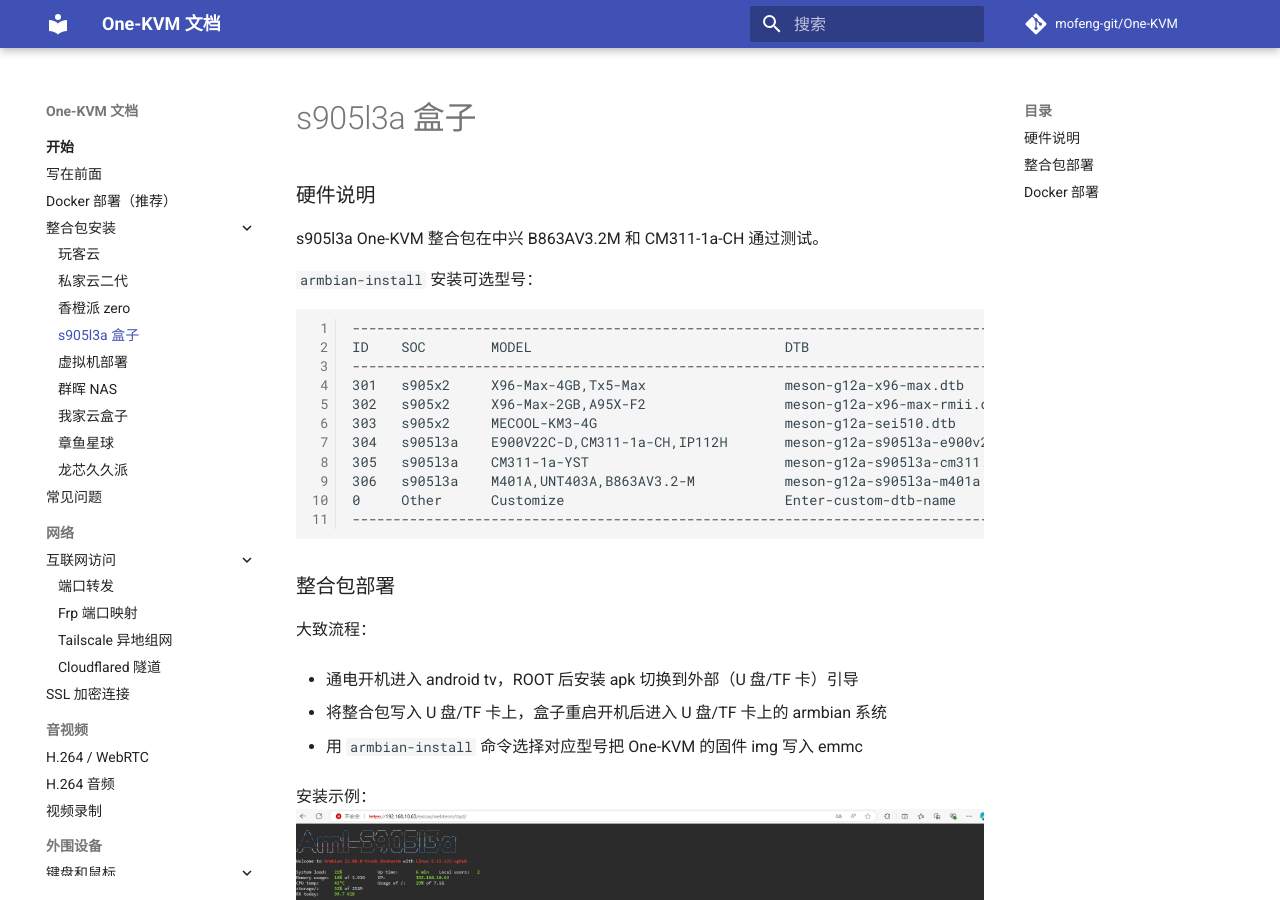
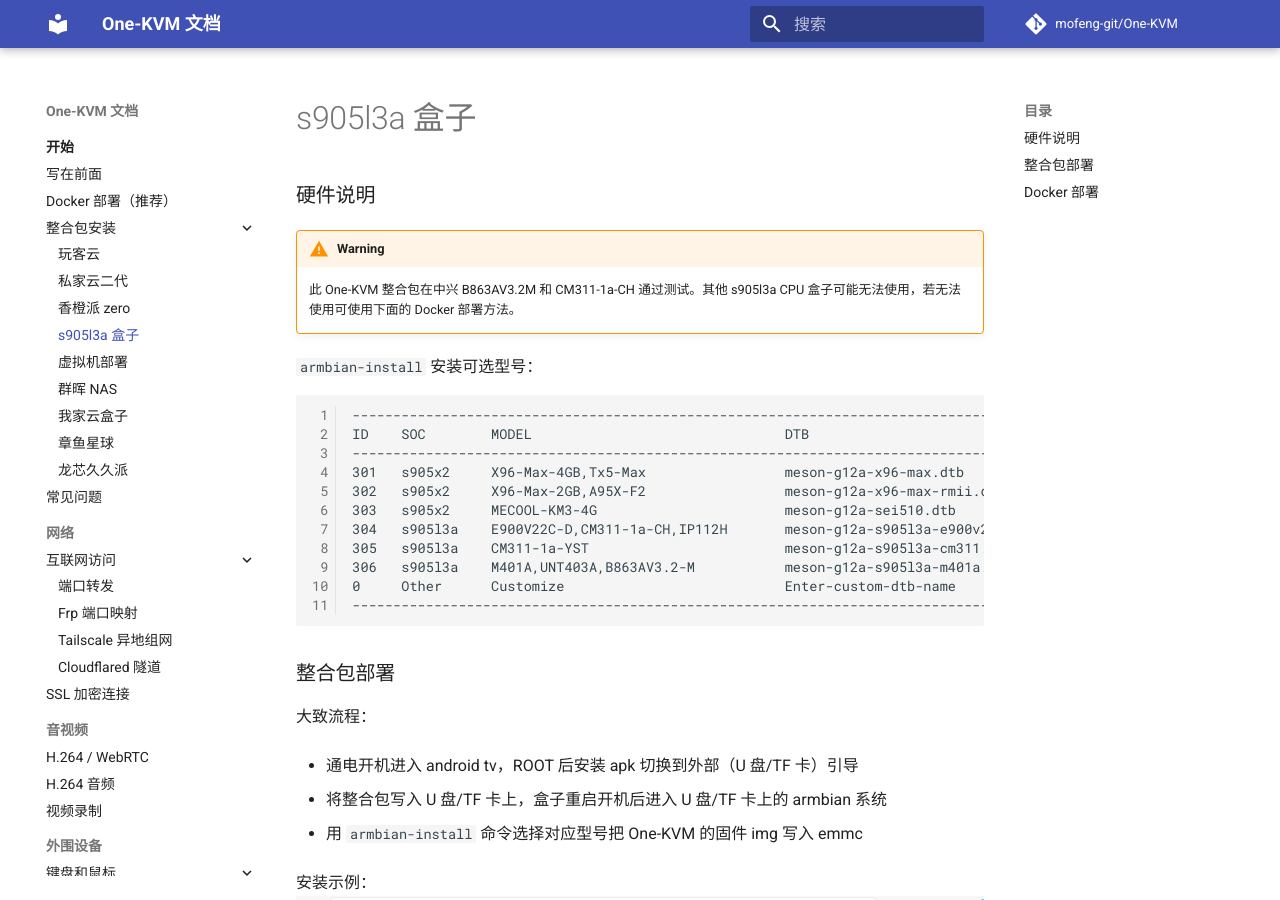
Before and after one commit to mofeng-git/One-KVM_WEB, an MkDocs documentation site: the page built from docs/s905l3a_install.md, in a window 1280 px wide and 900 px high. Built offline with MkDocs 1.6.1 and Material for MkDocs 9.7.7, drawn with Linux system fonts in a browser that asks for light colours; comment, search, counter and statistics services are not loaded; some of the changed text lies outside the part shown.

Commit message:
修正 s905l3a 文档错误

````diff
--- a/docs/s905l3a_install.md
+++ b/docs/s905l3a_install.md
@@ -1,7 +1,7 @@
 ### 硬件说明
 
-
-s905l3a One-KVM 整合包在中兴 B863AV3.2M 和 CM311-1a-CH 通过测试。
+!!! warning 提醒
+    此 One-KVM 整合包在中兴 B863AV3.2M 和 CM311-1a-CH 通过测试。其他 s905l3a CPU 盒子可能无法使用，若无法使用可使用下面的 Docker 部署方法。
 
 `armbian-install` 安装可选型号：
 ```
@@ -42,14 +42,14 @@ ID    SOC        MODEL                               DTB
 - 在 Docker 中部署 kvmd 镜像
 ```bash
 #运行 kvmd 容器
-sudo docker run -name kvmd -itd --privileged=true
+sudo docker run --name kvmd -itd --privileged=true
     -v /lib/modules:/lib/modules:ro -v /dev:/dev
     -v /sys/kernel/config:/sys/kernel/config -e OTG=1 -e VIDEONUM=1 \
     -p 8080:8080 -p 4430:4430 -p 5900:5900 -p 623:623 \
     registry.cn-hangzhou.aliyuncs.com/silentwind/kvmd
 
 #使能 OTG device 模式
-sudo echo device > /sys/class/usb role/ffe09000.usb-role-switch/role
+sudo echo device > /sys/class/usb_role/ffe09000.usb-role-switch/role
 #将 OTG 端口使能命令写入开机启动脚本 /etc/rc.local
 sudo nano /etc/rc.local
 #添加脚本执行权限
````
